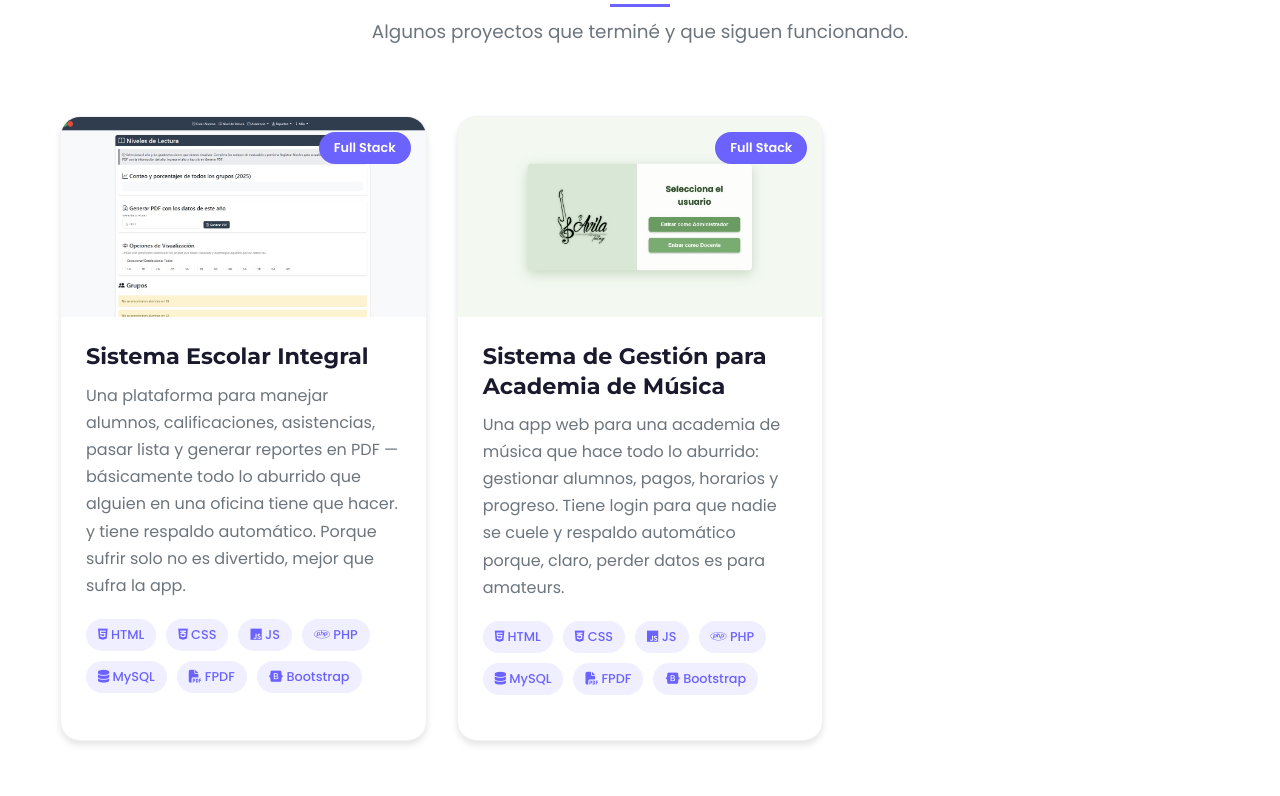
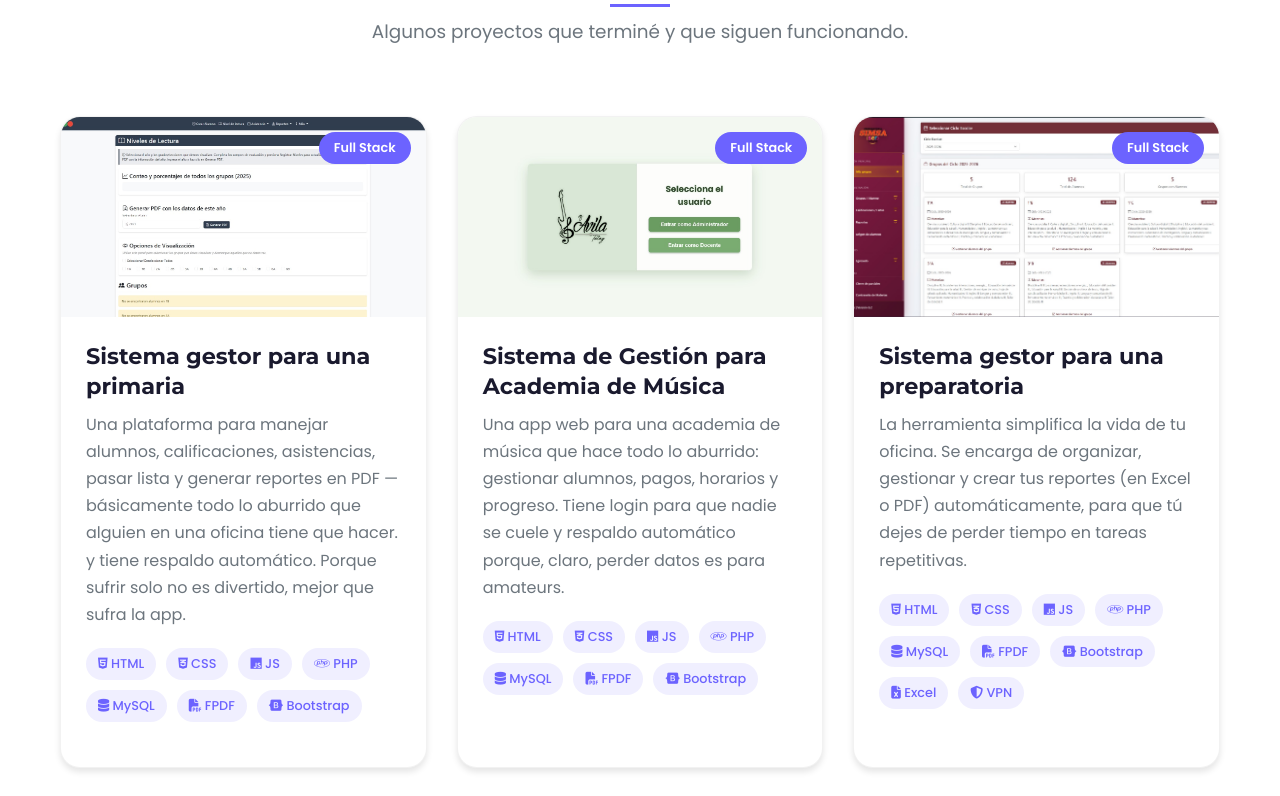
Before and after one commit to DanInsano1703/My-Porfile, a plain HTML site: page index.html in a window 1280 px wide. Shown: the part 2584-3380 px from the top of the page. Drawn offline with nearby package versions, Linux system fonts and the light colour scheme.

Commit message:
Update index.html

```diff
--- a/index.html
+++ b/index.html
@@ -19,7 +19,10 @@
       href="https://fonts.googleapis.com/css2?family=Poppins:wght@300;400;500;600;700&family=Montserrat:wght@700&display=swap"
       rel="stylesheet"
     />
-    <link rel="stylesheet" href="https://cdn.jsdelivr.net/gh/devicons/devicon@latest/devicon.min.css">
+    <link
+      rel="stylesheet"
+      href="https://cdn.jsdelivr.net/gh/devicons/devicon@latest/devicon.min.css"
+    />
 
     <link rel="stylesheet" href="css/styles.css" />
   </head>
@@ -54,7 +57,11 @@
         <a href="#contacto" class="nav-link"
           ><i class="fas fa-envelope"></i> Contacto</a
         >
-        <a href="Daniel_Favela_Montoya_CV.pdf" target="_blank" class="nav-link download-cv">
+        <a
+          href="Daniel_Favela_Montoya_CV.pdf"
+          target="_blank"
+          class="nav-link download-cv"
+        >
           <i class="fas fa-file-download"></i> Descargar CV
         </a>
       </div>
@@ -148,7 +155,6 @@
               <i class="fab fa-whatsapp" aria-hidden="true"></i>
             </a>
           </nav>
-
         </div>
       </div>
     </header>
@@ -166,15 +172,11 @@
             <!-- Tarjeta Perfil -->
             <div class="tarjeta">
               <h2><i class="fas fa-user-tie"></i> Perfil Profesional</h2>
-             <strong style="color: gray;">
+              <strong style="color: gray">
                 Me gusta que las cosas funcionen bien y se vean bien
-
               </strong>
-<br>
-<br>
-
-
-
+              <br />
+              <br />
 
               <p>
                 Creo sistemas web que funcionan. Nada de complicaciones
@@ -206,21 +208,24 @@ Me gusta que las cosas funcionen bien y se vean bien
                   de lectura, generación de PDFs y control de usuarios - 2024.
                 </li>
                 <li>
-                  Aplicación web a medida para una academia de
-                  música, con funciones para administrar alumnos, clases, pagos
-                  y horarios. - 2025
+                  Aplicación web a medida para una academia de música, con
+                  funciones para administrar alumnos, clases, pagos y horarios.
+                  - 2025
                 </li>
-              <li>
-  Tecnologías utilizadas:
-  </li>
+                <li>Tecnologías utilizadas:</li>
                 <li>
                   <i class="devicon-html5-plain colored" title="HTML5"></i>
                   <i class="devicon-css3-plain colored" title="CSS3"></i>
-  <i class="devicon-javascript-plain colored" title="JavaScript"></i>
+                  <i
+                    class="devicon-javascript-plain colored"
+                    title="JavaScript"
+                  ></i>
                   <i class="devicon-php-plain colored" title="PHP"></i>
                   <i class="devicon-mysql-plain colored" title="MySQL"></i>
-  <i class="devicon-bootstrap-plain colored" title="Bootstrap"></i>
-
+                  <i
+                    class="devicon-bootstrap-plain colored"
+                    title="Bootstrap"
+                  ></i>
                 </li>
               </ul>
             </div>
@@ -262,9 +267,7 @@ Me gusta que las cosas funcionen bien y se vean bien
         <div class="container">
           <div class="section-title">
             <h2>Tecnologías que uso</h2>
-            <p>
-              Mi caja de herramientas
-            </p>
+            <p>Mi caja de herramientas</p>
           </div>
 
           <div class="skills-container">
@@ -303,8 +306,6 @@ Me gusta que las cosas funcionen bien y se vean bien
               <h3>Git</h3>
               <p>Control de versiones de código</p>
             </div>
-
-
           </div>
         </div>
       </section>
@@ -314,9 +315,7 @@ Me gusta que las cosas funcionen bien y se vean bien
         <div class="container">
           <div class="section-title">
             <h2>Proyectos reales, nada de teorías</h2>
-            <p>
-              Algunos proyectos que terminé y que siguen funcionando.
-            </p>
+            <p>Algunos proyectos que terminé y que siguen funcionando.</p>
           </div>
 
           <div class="projects-container">
@@ -336,7 +335,7 @@ Me gusta que las cosas funcionen bien y se vean bien
               </div>
 
               <div class="project-content">
-                <h3>Sistema Escolar Integral</h3>
+                <h3>Sistema gestor para una primaria</h3>
                 <p>
                   Una plataforma para manejar alumnos, calificaciones,
                   asistencias, pasar lista y generar reportes en PDF —
@@ -365,9 +364,7 @@ Me gusta que las cosas funcionen bien y se vean bien
                   >
                 </div>
 
-                <div class="project-links">
 
-                </div>
               </div>
             </div>
 
@@ -415,15 +412,68 @@ Me gusta que las cosas funcionen bien y se vean bien
                   >
                 </div>
 
-                <div class="project-links">
+
+              </div>
+            </div>
+            <!-- Proyecto 3 -->
+            <div class="project-card">
+              <div class="project-image">
+                <div class="image-carousel">
+                  <img
+                    src="images/sim1.jpg"
+                    alt="Reproductor Musical"
+                    class="active"
+                  />
+                  <img src="images/sim2.jpg" alt="Reproductor Musical" />
+                  <img src="images/sim3.jpg" alt="Reproductor Musical" />
+                </div>
+                <span class="project-tag">Full Stack</span>
+              </div>
+
+              <div class="project-content">
+                <h3>Sistema gestor para una preparatoria</h3>
+                <p>
+                  La herramienta simplifica la vida de tu oficina. Se encarga de
+                  organizar, gestionar y crear tus reportes (en Excel o PDF)
+                  automáticamente, para que tú dejes de perder tiempo en tareas
+                  repetitivas.
+                </p>
+                <div class="project-tech">
+                  <span class="tech-tag"
+                    ><i class="fab fa-html5"></i> HTML</span
+                  >
+                  <span class="tech-tag"
+                    ><i class="fab fa-css3-alt"></i> CSS</span
+                  >
+                  <span class="tech-tag"><i class="fab fa-js"></i> JS</span>
+                  <span class="tech-tag"><i class="fab fa-php"></i> PHP</span>
+                  <span class="tech-tag"
+                    ><i class="fas fa-database"></i> MySQL</span
+                  >
+                  <span class="tech-tag"
+                    ><i class="fas fa-file-pdf"></i> FPDF</span
+                  >
+                  <span class="tech-tag"
+                    ><i class="fab fa-bootstrap"></i> Bootstrap</span
+                  >
+
+                  <!-- Excel -->
+                  <span class="tech-tag"
+                    ><i class="fas fa-file-excel"></i> Excel</span
+                  >
+
+                  <!-- VPN (para representar Tailscale) -->
+                  <span class="tech-tag"
+                    ><i class="fas fa-shield-alt"></i> VPN</span
+                  >
+                </div>
+
 
               </div>
             </div>
           </div>
         </div>
-        </div>
       </section>
-
 
       <!-- Sección Contacto -->
       <section id="contacto">
@@ -561,7 +611,11 @@ Me gusta que las cosas funcionen bien y se vean bien
 
           <div class="footer-actions">
             <h3 class="footer-subtitle">¿Colaboramos?</h3>
-            <a href="Daniel_Favela_Montoya_CV.pdf" class="footer-cv-btn" target="_blank">
+            <a
+              href="Daniel_Favela_Montoya_CV.pdf"
+              class="footer-cv-btn"
+              target="_blank"
+            >
               <span>Descargar CV</span>
               <i class="fas fa-cloud-download-alt"></i>
               <div class="cv-btn-hover"></div>
@@ -596,14 +650,15 @@ Me gusta que las cosas funcionen bien y se vean bien
               >
                 <i class="fab fa-whatsapp"></i>
               </a>
-
             </div>
           </div>
         </div>
 
         <div class="footer-bottom">
           <p class="footer-copyright">
-            <span class="footer-message"> ¿Qué opinas? Lo bueno, lo malo... y lo raro también. </span>
+            <span class="footer-message">
+              ¿Qué opinas? Lo bueno, lo malo... y lo raro también.
+            </span>
           </p>
           <div class="footer-legal">
             <p class="fun-legal"></p>
```
Lines whose indentation alone changed are shown as unchanged.
